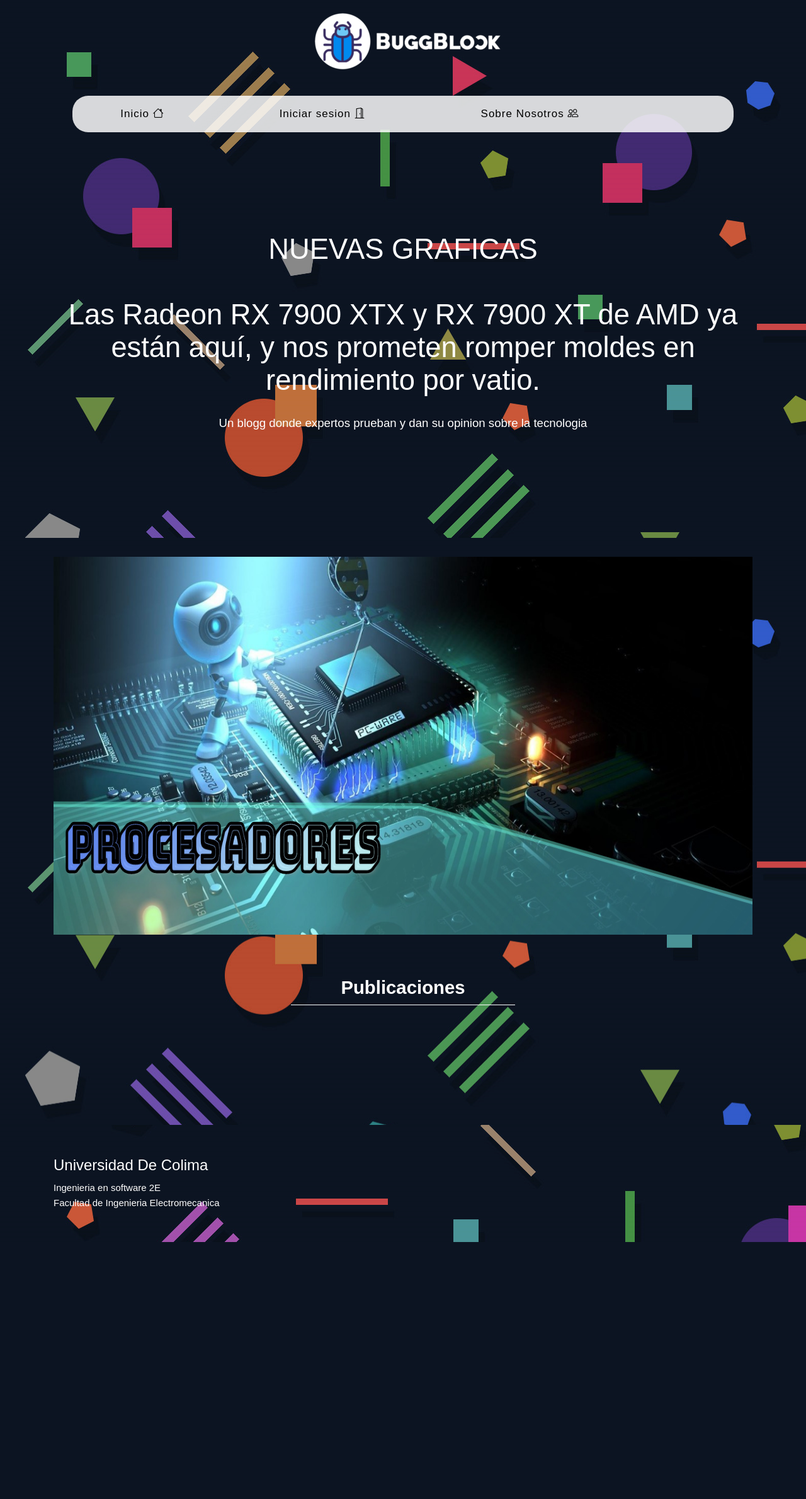
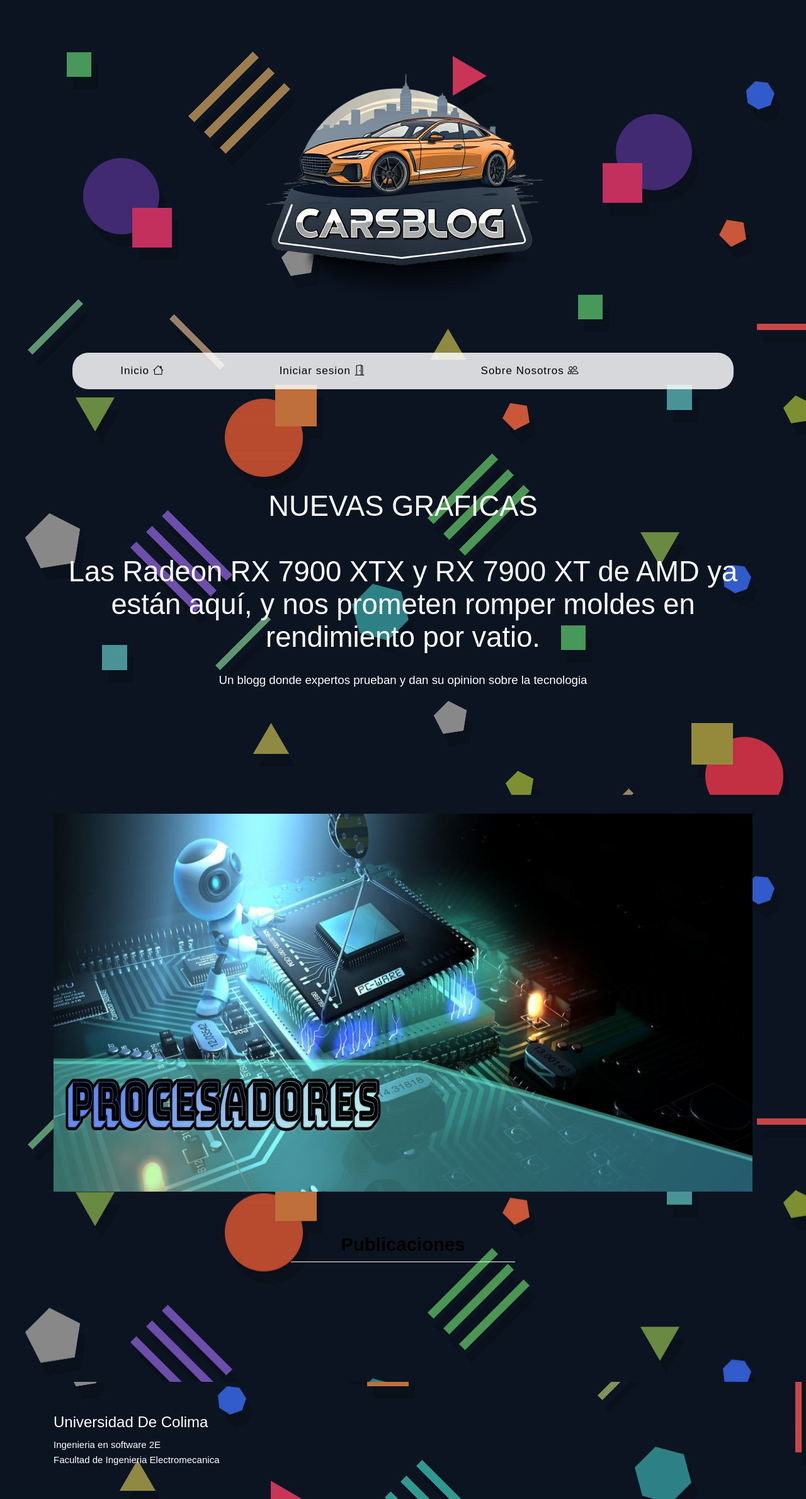
Before and after one commit to zifi0505/CarsBlog, a PHP site: page /views/index1.php in a window 1280 px wide. Shown: the whole page at 63% size. Before the commit the page ends 1972 px from the top, so only its background shows below. Run offline with PHP 8.4, Linux system fonts and the light colour scheme; data that the repository does not hold is empty; some libraries are stand-ins or nearby versions.

Commit message:
cambie el logo de los demas archivos y el nombre

```diff
--- a/views/administrador-Crear.php
+++ b/views/administrador-Crear.php
@@ -19,7 +19,7 @@ if(!isset($_SESSION["rol"])){ header("location:index.php"); }
 
 <!-- site metas -->
 <title>CarsBlog</title>
-<link rel="shortcut icon" href="images/logoCars.png"/>
+<link rel="shortcut icon" href="images/cars.jpg"/>
 <meta name="keywords" content="">
 <meta name="description" content="">
 <meta name="author" content="">
--- a/views/administrador-usuarios-Editar.php
+++ b/views/administrador-usuarios-Editar.php
@@ -14,8 +14,8 @@ $usuario->getUserById($_POST['id']);
     <meta http-equiv="X-UA-Compatible" content="IE=edge">
     <meta name="viewport" content="width=device-width, initial-scale=1.0">
     <link rel="stylesheet" href="css/Diseño.css">
-    <link rel="shortcut icon" href="images/LogoE.ico"/>
-    <title>BuggBlock</title>
+    <link rel="shortcut icon" href="images/logoCarsMini.png"/>
+    <title>CarsBlog</title>
 </head>
 <body>
     <header>
--- a/views/administrador-usuarios.php
+++ b/views/administrador-usuarios.php
@@ -21,8 +21,8 @@ $users = $objUser->getUsers();
 <meta name="viewport" content="initial-scale=1, maximum-scale=1">
 
 <!-- site metas -->
-<title>BuggBlock</title>
-<link rel="shortcut icon" href="images/LogoE.ico"/>
+<title>CarsBlog</title>
+<link rel="shortcut icon" href="images/logoCarsMini.png"/>
 <meta name="keywords" content="">
 <meta name="description" content="">
 <meta name="author" content="">
@@ -57,7 +57,7 @@ $users = $objUser->getUsers();
 <body>
 	<div class="header_main">
 		<div class="container">
-			<div class="logo"><a href="index.php"><img src="images/LogoInicioBla.png"></a></div>
+			<div class="logo"><a href="index.php"><img src="images/logoCars.png"></a></div>
 		</div>
 	</div>
 	</div>
--- a/views/administrador.php
+++ b/views/administrador.php
@@ -23,8 +23,8 @@ if($_SESSION["rol"] == 0){
 <meta name="viewport" content="initial-scale=1, maximum-scale=1">
 
 <!-- site metas -->
-<title>BuggBlock</title>
-<link rel="shortcut icon" href="images/LogoE.ico"/>
+<title>CarsBlog</title>
+<link rel="shortcut icon" href="images/cars.jpg"/>
 <meta name="keywords" content="">
 <meta name="description" content="">
 <meta name="author" content="">
@@ -58,7 +58,7 @@ if($_SESSION["rol"] == 0){
 <body>
 	<div class="header_main">
 		<div class="container">
-			<div class="logo"><a href="index.php"><img src="images/LogoInicioBla.png"></a></div>
+			<div class="logo"><a href="index.php"><img src="images/logoCars.png"></a></div>
 		</div>
 	</div>
 	</div>
--- a/views/css/admin.css
+++ b/views/css/admin.css
@@ -258,7 +258,7 @@ a {
 }
 
 body {
-    color: var(--Texto);
+    color: #000;
     font-family: 'Nunito', sans-serif;
     font-weight: 300;
     font-size: 15px;
--- a/views/css/style.css
+++ b/views/css/style.css
@@ -255,7 +255,7 @@ a {
 }
 
 .service_text{
-	color: #ffffff;
+	color: #000000;
 	font-size: 22pt;
 	text-align: center;
 	border-bottom: 1px solid rgb(255, 255, 255);
@@ -267,7 +267,7 @@ a {
 /***************************Seccion de los comentatios*******************/
 /************Colores Usados*************/
 :root{
-    --Texto: hsl(0, 0%, 100%);
+    --Texto: hsla(0, 0%, 100%, 0);
     --body-bg-color: hsl(200, 54%, 12%);
     --glass: hsla(0, 0%, 64%, 0.677);
     --fondo: rgba(168, 47, 47, 0.481);
--- a/views/index1.php
+++ b/views/index1.php
@@ -18,8 +18,8 @@
 <meta name="viewport" content="initial-scale=1, maximum-scale=1">
 
 <!-- site metas -->
-<title>BuggBlock</title>
-<link rel="shortcut icon" href="images/LogoE.ico"/>
+<title>CarsBlog</title>
+<link rel="shortcut icon" href="images/logoCarsMini.png"/>
 <meta name="keywords" content="">
 <meta name="description" content="">
 <meta name="author" content="">
@@ -53,7 +53,7 @@
 <body>
 	<div class="header_main">
 		<div class="container">
-			<div class="logo"><a href="#"><img src="images/LogoInicioBla.png"></a></div>
+			<div class="logo"><a href="#"><img src="images/logoCars.png"></a></div>
 		</div>
 	</div>
 	</div>
```
